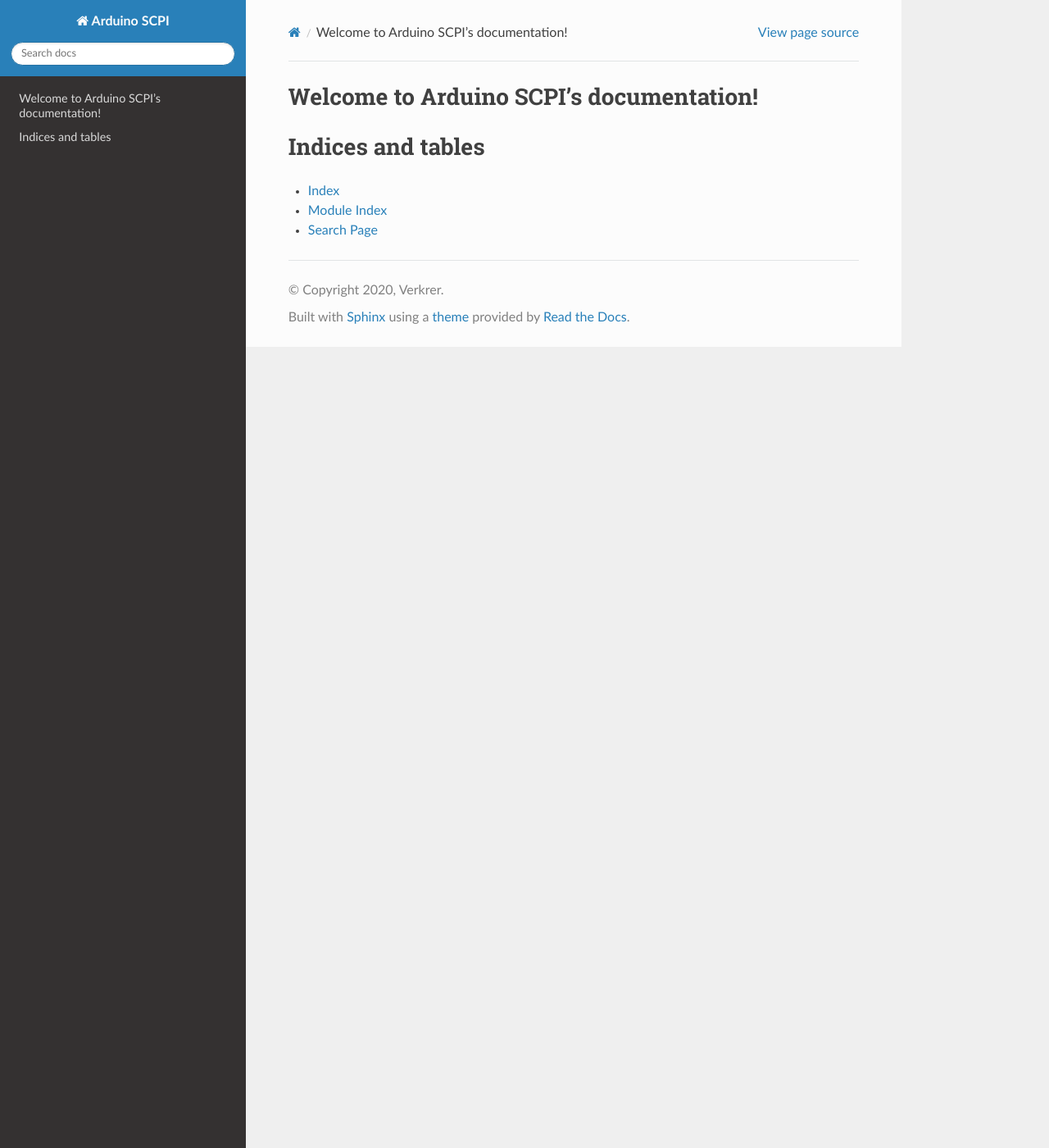
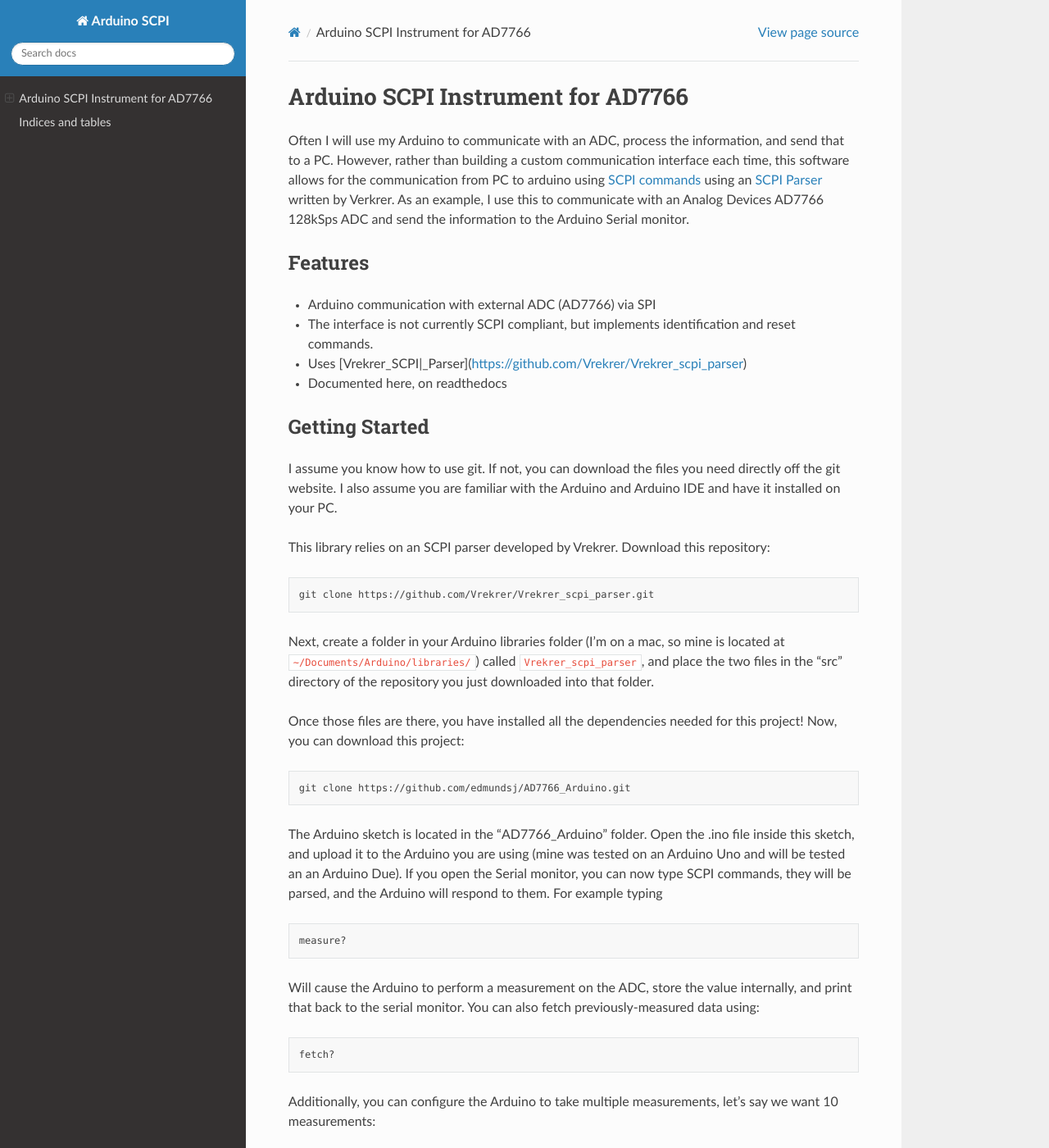
Before and after one commit to edmundsj/AD7766_Arduino, a Sphinx documentation site: the page built from docs/index.rst, in a window 1280 px wide and 1400 px high. Shown: the whole window at 82% size. Built offline with Sphinx 7.4.7 and the Read the Docs theme 2.0.0, drawn with Linux system fonts in a browser that asks for light colours; pages that are not in the unit, such as notebooks, are missing from menus; some of the changed text lies outside the part shown.

Commit message:
added documentation on example use on index.rst

```diff
--- a/docs/index.rst
+++ b/docs/index.rst
@@ -3,8 +3,12 @@
    You can adapt this file completely to your liking, but it should at least
    contain the root `toctree` directive.
 
-Welcome to Arduino SCPI's documentation!
-========================================
+Arduino SCPI Instrument for AD7766
+====================================
+Often I will use my Arduino to communicate with an ADC, process the information, and send that to a PC. However, rather than building a custom communication interface each time, this software allows for the communication from PC to arduino using `SCPI commands
+<https://en.wikipedia.org/wiki/Standard_Commands_for_Programmable_Instruments>`_ using an `SCPI Parser
+<https://github.com/Vrekrer/Vrekrer_scpi_parser>`_ written by Verkrer. As an example, I use this to communicate with an Analog Devices AD7766 128kSps ADC and send the information to the Arduino Serial monitor.
+
 
 .. toctree::
    :maxdepth: 2
@@ -12,6 +16,54 @@ Welcome to Arduino SCPI's documentation!
 
    api/library_root
 
+Features
+-------------
+- Arduino communication with external ADC (AD7766) via SPI
+- The interface is not currently SCPI compliant, but implements identification and reset commands.
+- Uses [Vrekrer\_SCPI|\_Parser](https://github.com/Vrekrer/Vrekrer_scpi_parser)
+- Documented here, on readthedocs
+
+Getting Started
+-----------------
+I assume you know how to use git. If not, you can download the files you need directly off the git website. I also assume you are familiar with the Arduino and Arduino IDE and have it installed on your PC.
+
+This library relies on an SCPI parser developed by Vrekrer. Download this repository:
+
+.. code-block:: bash
+
+    git clone https://github.com/Vrekrer/Vrekrer_scpi_parser.git
+
+Next, create a folder in your Arduino libraries folder (I'm on a mac, so mine is located at ``~/Documents/Arduino/libraries/``) called ``Vrekrer_scpi_parser``, and place the two files in the "src" directory of the repository you just downloaded into that folder.
+
+Once those files are there, you have installed all the dependencies needed for this project! Now, you can download this project:
+
+.. code-block:: bash
+
+    git clone https://github.com/edmundsj/AD7766_Arduino.git
+
+The Arduino sketch is located in the "AD7766_Arduino" folder. Open the .ino file inside this sketch, and upload it to the Arduino you are using (mine was tested on an Arduino Uno and will be tested an an Arduino Due). If you open the Serial monitor, you can now type SCPI commands, they will be parsed, and the Arduino will respond to them. For example typing
+
+.. code-block:: bash
+
+    measure?
+
+Will cause the Arduino to perform a measurement on the ADC, store the value internally, and print that back to the serial monitor. You can also fetch previously-measured data using:
+
+.. code-block:: bash
+
+    fetch?
+
+Additionally, you can configure the Arduino to take multiple measurements, let's say we want 10 measurements:
+
+.. code-block:: bash
+
+    configure 10
+
+If you want to bring the Arduino back to its original state after booting up, you can do that with the reset command:
+
+.. code-block:: bash
+
+    *rst
 
 
 Indices and tables
```
